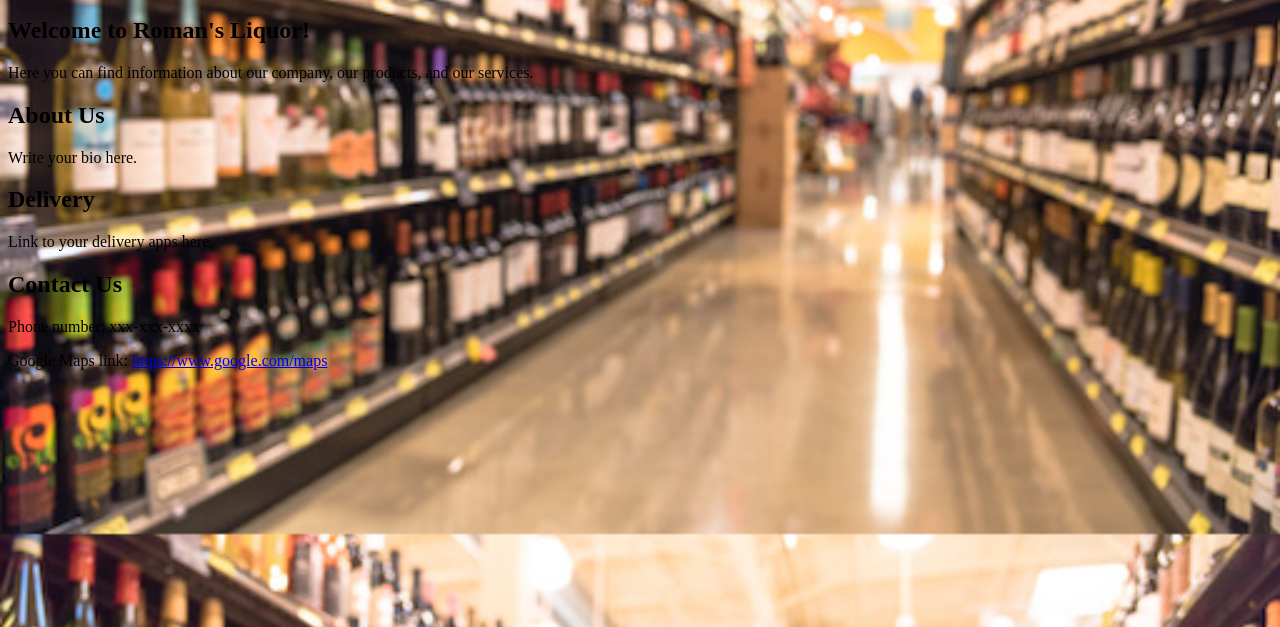
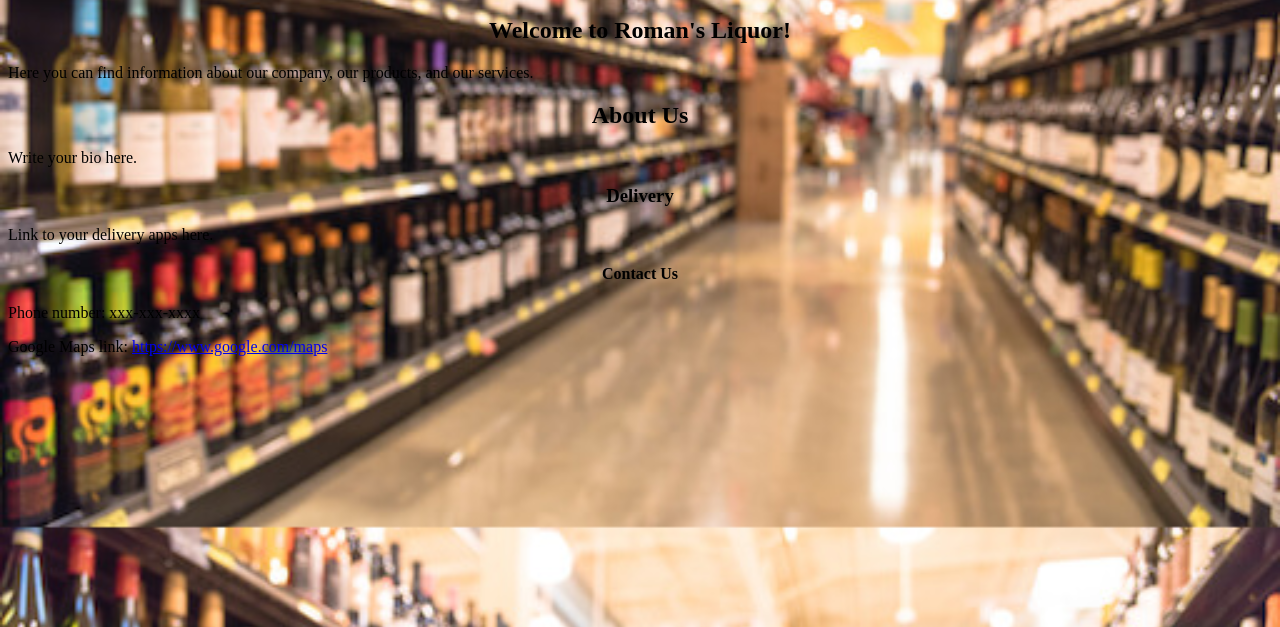
Before and after one commit to mariomushamel1/mariomushamel1.github.io, a plain HTML site: page index.html in a window 1280 px wide. Shown: the part 173-800 px from the top of the page. Drawn offline with Linux system fonts and the light colour scheme.

Commit message:
Update index.html

```diff
--- a/index.html
+++ b/index.html
@@ -21,19 +21,19 @@
 
 
     <section id="home">
-      <h2>Welcome to Roman's Liquor!</h2>
+      <h2 style="text-align:center;">Welcome to Roman's Liquor!</h2>
       <p>Here you can find information about our company, our products, and our services.</p>
     </section>
     <section id="about">
-      <h2>About Us</h2>
+      <h2 style="text-align:center;">About Us</h2>
       <p>Write your bio here.</p>
     </section>
     <section id="delivery">
-      <h2>Delivery</h2>
+      <h3 style="text-align:center;">Delivery</h2>
       <p>Link to your delivery apps here.</p>
     </section>
     <section id="contact">
-      <h2>Contact Us</h2>
+      <h4 style="text-align:center;">Contact Us</h2>
       <p>Phone number: xxx-xxx-xxxx</p>
       <p>Google Maps link: <a href="https://www.google.com/maps">https://www.google.com/maps</a></p>
     </section>
```
